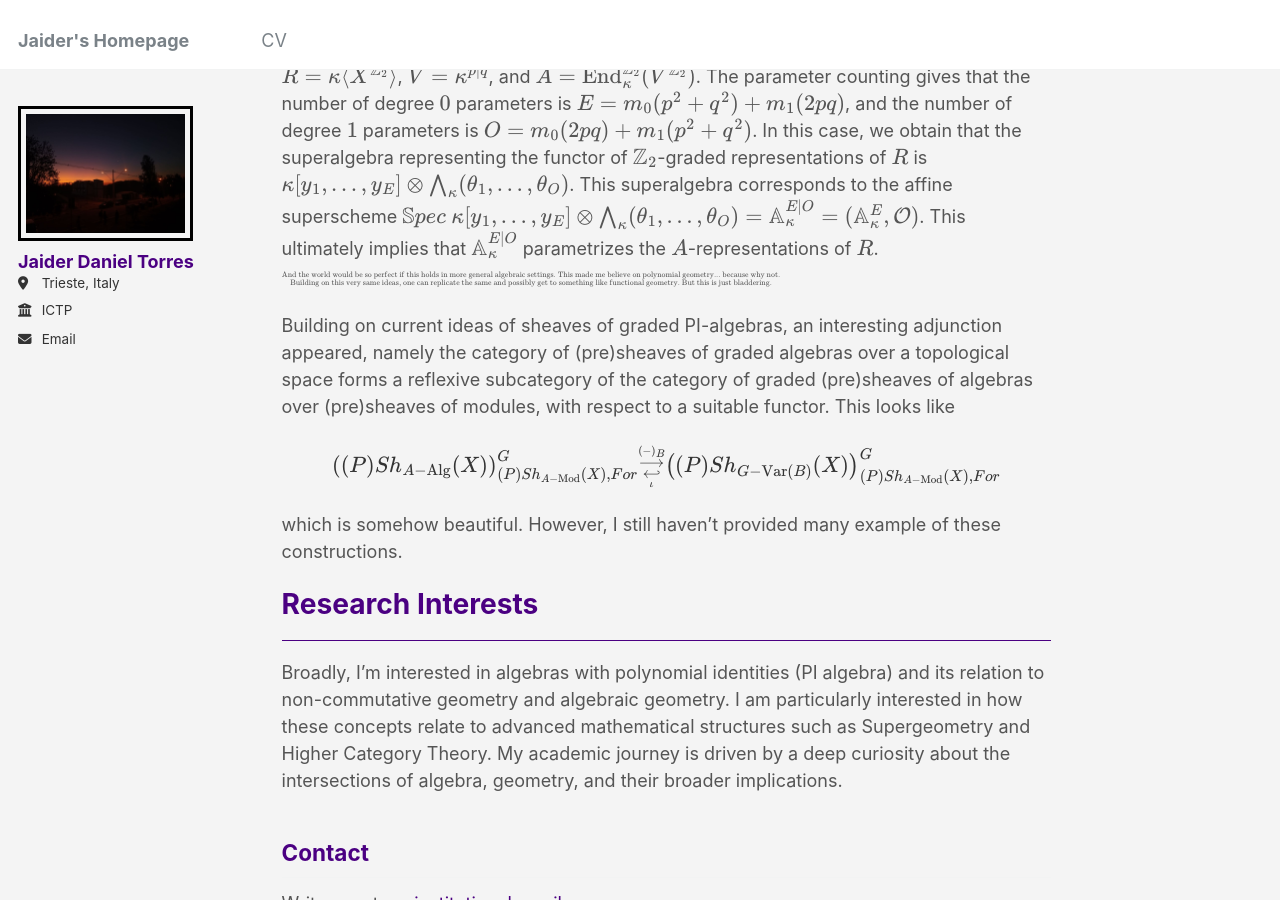
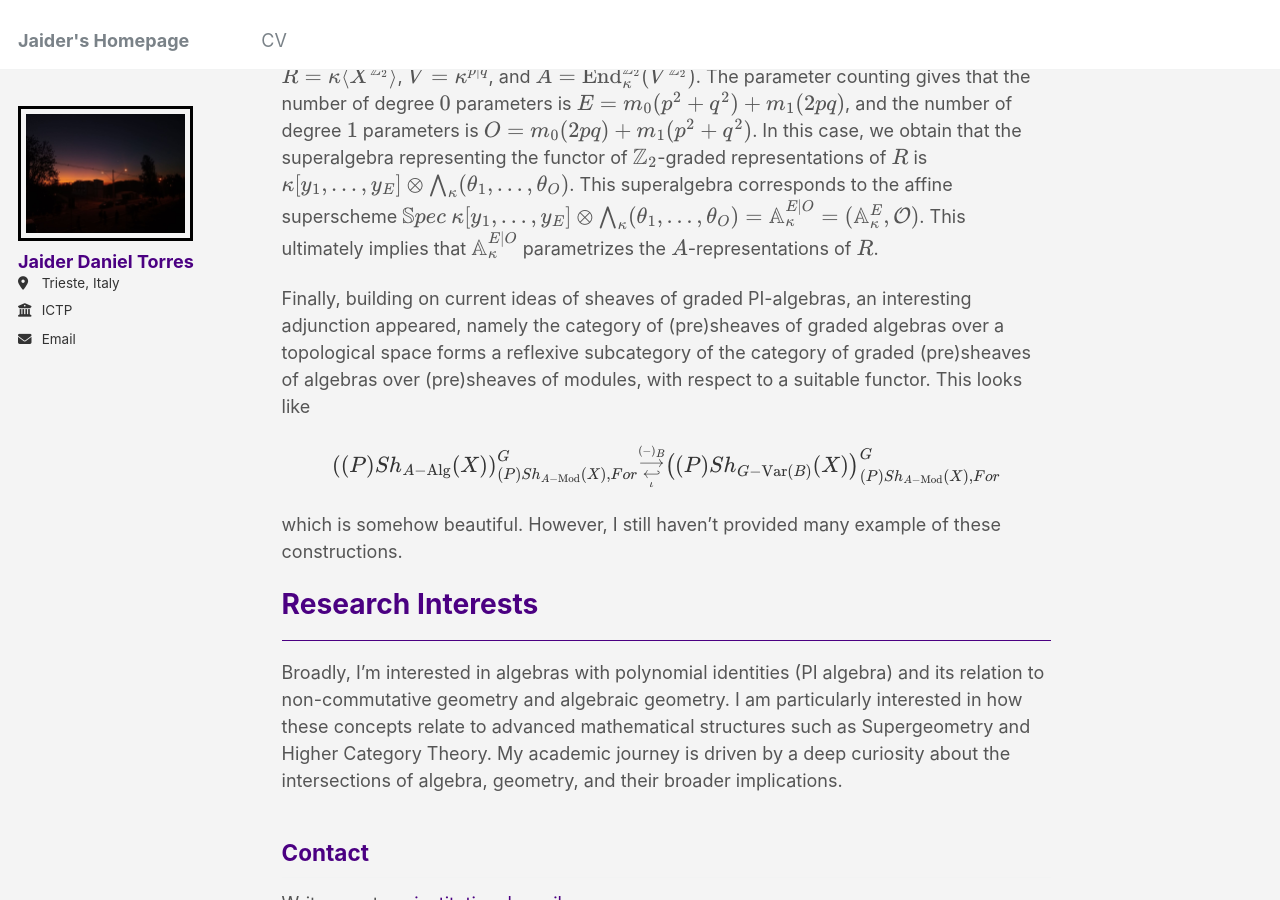
Before and after one commit to jaider-torres/jaider-torres.github.io, a Jekyll site: the page built from _pages/about.md, in a window 1280 px wide and 900 px high, scrolled down 1110 px. Built offline with Jekyll 4.4.1, drawn with Linux system fonts in a browser that asks for light colours.

Commit message:
Update about.md

```diff
--- a/_pages/about.md
+++ b/_pages/about.md
@@ -21,10 +21,9 @@ I then analyzed a concrete example: representations of the free graded associati
 $$X^0 = \{x^0_1,\dots,x^0_{m_0}\}, X^1 = \{x^1_1,\dots,x^1_{m_1}\}.$$
 Take $$R=\kappa\langle X^{\mathbb Z_2}\rangle$$, $$V=\kappa^{p\mid q}$$, and $$A=\mathrm{End}_\kappa^{\mathbb Z_2}(V^{\mathbb Z_2})$$. The parameter counting gives that the number of degree $$0$$ parameters is $$E = m_0(p^2+q^2) + m_1(2pq)$$,
 and the number of degree $$1$$ parameters is $$O = m_0(2pq) + m_1(p^2+q^2)$$. In this case, we obtain that the superalgebra representing the functor of $$\mathbb Z_2$$-graded representations of  $$R$$ is $$\kappa[y_1,\dots,y_E]\otimes\bigwedge_\kappa(\theta_1,\dots,\theta_O)$$.
-This superalgebra corresponds to the affine superscheme $$\mathbb Spec\ \kappa[y_1,\dots,y_E]\otimes\bigwedge_\kappa(\theta_1,\dots,\theta_O)=\mathbb A_\kappa^{E\mid O}=(\mathbb A_\kappa^{E},\mathcal O)$$. This ultimately implies that $$\mathbb A_\kappa^{E\mid O}$$ parametrizes the $$A$$-representations of $$R$$. $${\tiny \substack{\text{And the world would be so perfect if this holds in more general algebraic settings. This made me believe on polynomial geometry... because why not.}\\
-\text{Building on this very same ideas, one can replicate the same and possibly get to something like functional geometry. But this is just bladdering.}}}$$
+This superalgebra corresponds to the affine superscheme $$\mathbb Spec\ \kappa[y_1,\dots,y_E]\otimes\bigwedge_\kappa(\theta_1,\dots,\theta_O)=\mathbb A_\kappa^{E\mid O}=(\mathbb A_\kappa^{E},\mathcal O)$$. This ultimately implies that $$\mathbb A_\kappa^{E\mid O}$$ parametrizes the $$A$$-representations of $$R$$.
 
-Building on current ideas of sheaves of graded PI-algebras, an interesting adjunction appeared, namely the category of (pre)sheaves of graded algebras over a topological space forms a reflexive subcategory of the category of graded (pre)sheaves of algebras over (pre)sheaves of modules, with respect to a suitable functor. This looks like
+Finally, building on current ideas of sheaves of graded PI-algebras, an interesting adjunction appeared, namely the category of (pre)sheaves of graded algebras over a topological space forms a reflexive subcategory of the category of graded (pre)sheaves of algebras over (pre)sheaves of modules, with respect to a suitable functor. This looks like
 
 $$\left((P)Sh_{A\mathrm{-Alg}} (X) \right)^G_{(P)Sh_{A\mathrm{-Mod}}(X),For} \substack{\overset {(-)_B}{\longrightarrow} \\ \underset{\iota}{\hookleftarrow}} \left((P)Sh_{G\mathrm{-Var}(B)}(X)\right)^G_{(P)Sh_{A\mathrm{-Mod}}(X),For}$$
 
```
